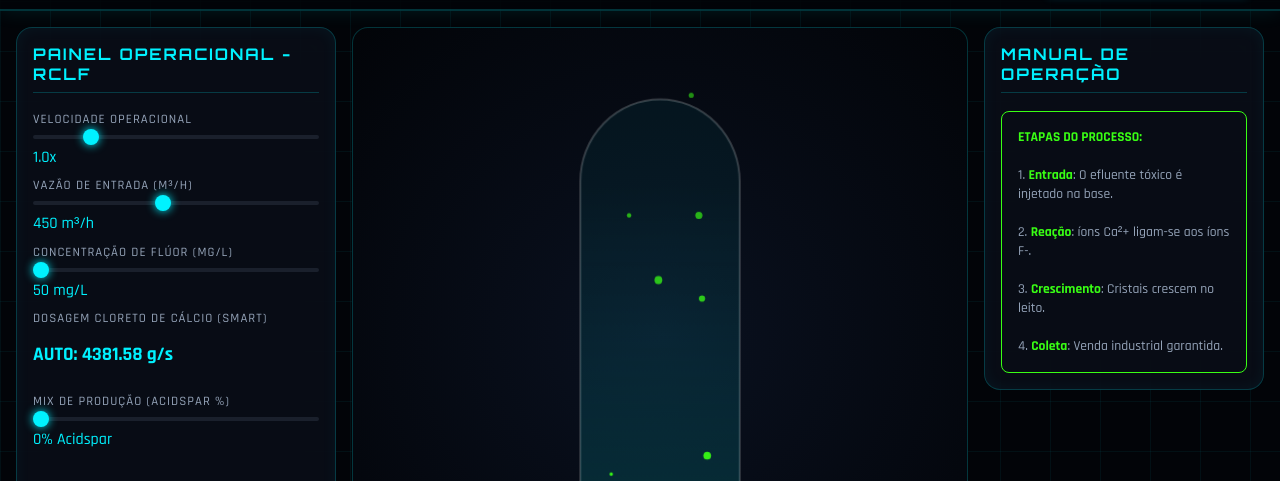
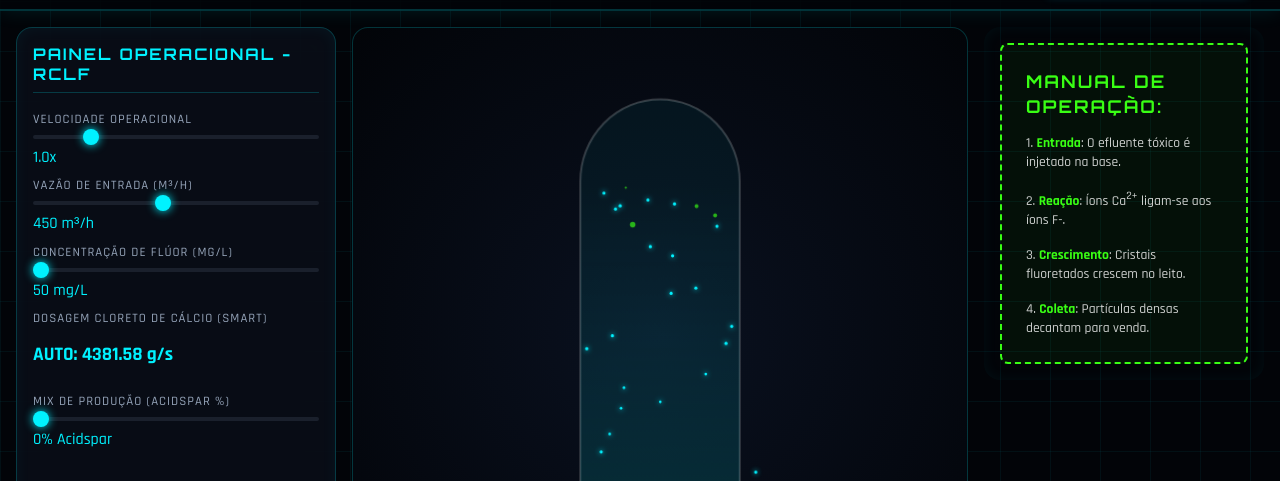
Before and after one commit to ChickChuck2/RCLF, a plain HTML site: page simulator.html in a window 1280 px wide. Both pictures are taken after a click on the button "ATRIBUIR CARGA". Shown: the part 49-530 px from the top of the page. Drawn offline with Linux system fonts and the light colour scheme.

Commit message:
feat: Implement advanced crystal growth and sedimentation physics, refine financial calculations to include savings and annualized ROI, and update operation manual UI.

```diff
--- a/simulation.js
+++ b/simulation.js
@@ -104,6 +104,7 @@ class ChemistryEngine {
             this.history.push({
                 day: currentDay,
                 revenue: this.totalRevenue,
+                savings: this.totalSavings,
                 cost: this.totalVariableCost + this.totalFixedCost
             });
             this.lastSnapshotDay = currentDay;
@@ -134,7 +135,7 @@ class PhysicsEngine {
         const fluidVelocity = (flowRate / 100) * speed;
 
         this.particles.forEach((p, i) => {
-            p.update(dt, fluidVelocity);
+            p.update(dt, fluidVelocity, centerY);
             if (p.isOutOfBounds(centerY) || p.isDead()) {
                 this.particles.splice(i, 1);
             }
@@ -149,7 +150,8 @@ class PhysicsEngine {
         const x = centerX + (Math.random() - 0.5) * 120;
         const y = centerY + 180;
         const type = Math.random() > 0.3 ? 'crystal' : 'fluid';
-        this.particles.push(new Particle(x, y, 1 + Math.random() * 3, type));
+        const startSize = type === 'crystal' ? 1 : 1 + Math.random() * 3;
+        this.particles.push(new Particle(x, y, startSize, type));
     }
 }
 
@@ -166,12 +168,33 @@ class Particle {
         this.vy = type === 'crystal' ? Math.random() * 2 : -Math.random() * 3;
         this.alpha = 1;
         this.color = type === 'crystal' ? '#00f2ff' : '#39ff14';
+        this.sedimenting = false;
     }
 
-    update(dt, fluidVelocity) {
+    update(dt, fluidVelocity, centerY) {
         if (this.type === 'crystal') {
-            const drag = fluidVelocity * CONFIG.PHYSICS.DRAG_COEFFICIENT;
-            this.vy += CONFIG.PHYSICS.GRAVITY - drag;
+            // Growth logic
+            if (!this.sedimenting && this.vy < 0 && this.size < 6) {
+                this.size += 0.015; // Grow while rising
+            }
+
+            // Dynamics
+            const drag = (fluidVelocity * 0.12) * (1 / this.size);
+            const grav = 0.05 * this.size;
+
+            // Forced transition at the top or when heavy
+            if (this.y < centerY - 130 || this.size >= 6) {
+                this.sedimenting = true;
+            }
+
+            if (this.sedimenting) {
+                // When sedimenting, we ignore upward drag and force vy to be positive
+                this.vy += grav * 1.5;
+                if (this.vy < 1.5) this.vy = 1.5; // Direct descendance
+            } else {
+                this.vy += grav - drag;
+            }
+
             this.x += this.vx;
             this.y += this.vy;
         } else {
@@ -182,7 +205,7 @@ class Particle {
     }
 
     isOutOfBounds(centerY) {
-        return this.y > centerY + 200 || this.y < centerY - 250;
+        return this.y > centerY + 220 || this.y < centerY - 280;
     }
 
     isDead() {
@@ -293,14 +316,30 @@ class Simulation {
         // Show auto-calculated dosing
         document.getElementById('dosingVal').innerText = `AUTO: ${results.massCaCl2.toFixed(2)} g/s`;
 
-        // Monthly Estimation Calculation (EBITDA = Revenue - Costs + Avoided Costs)
-        const monthlyRevenue = this.chem.totalRevenue;
-        const monthlyVarCost = this.chem.totalVariableCost;
-        const totalCost = monthlyVarCost + (this.chem.totalFixedCost || 0);
-        const netProfit = (monthlyRevenue - totalCost) + this.chem.totalSavings;
+        const totalCost = this.chem.totalVariableCost + (this.chem.totalFixedCost || 0);
+        const netProfit = (this.chem.totalRevenue - totalCost) + this.chem.totalSavings;
 
-        // ROI Calculation
-        const roi = (netProfit / CONFIG.FINANCIAL.CAPEX) * 100;
+        // Calculate 30-day rolling financials
+        let rev30 = 0;
+        let pro30 = 0;
+        if (this.chem.history.length > 1) {
+            const now = this.chem.history[this.chem.history.length - 1];
+            // Find snapshot closest to 30 days ago
+            const targetDay = now.day - 30;
+            const prev = this.chem.history.find(h => h.day >= targetDay) || this.chem.history[0];
+
+            rev30 = now.revenue - prev.revenue;
+            // EBITDA 30d = (Delta Revenue - Delta Cost) + Delta Savings
+            pro30 = (now.revenue - now.cost + now.savings) - (prev.revenue - prev.cost + prev.savings);
+        } else {
+            // Initial phase: just show current accumulated
+            rev30 = this.chem.totalRevenue;
+            pro30 = netProfit;
+        }
+
+        // ROI Calculation (Annualized based on 30-day performance)
+        const annualProfit = pro30 * 12;
+        const roi = (annualProfit / CONFIG.FINANCIAL.CAPEX) * 100;
 
         // Time Formatting
         const totalSeconds = this.chem.simTimeMs / 1000;
@@ -316,28 +355,11 @@ class Simulation {
             timeStr = `${hours}h`;
         }
 
-        set('revenueValue', 'R$ ' + formatBRL(monthlyRevenue));
+        set('revenueValue', 'R$ ' + formatBRL(this.chem.totalRevenue));
         set('profitValue', 'R$ ' + formatBRL(netProfit));
         set('savingsValue', 'R$ ' + formatBRL(this.chem.totalSavings));
         set('roiValue', roi.toFixed(2) + '%');
         set('simTime', timeStr);
-
-        // Calculate 30-day rolling financials
-        let rev30 = 0;
-        let pro30 = 0;
-        if (this.chem.history.length > 1) {
-            const now = this.chem.history[this.chem.history.length - 1];
-            // Find snapshot closest to 30 days ago
-            const targetDay = now.day - 30;
-            const prev = this.chem.history.find(h => h.day >= targetDay) || this.chem.history[0];
-
-            rev30 = now.revenue - prev.revenue;
-            pro30 = (now.revenue - now.cost) - (prev.revenue - prev.cost);
-        } else {
-            // Initial phase: just show current accumulated
-            rev30 = monthlyRevenue;
-            pro30 = netProfit;
-        }
 
         set('revenue30d', 'R$ ' + formatBRL(rev30));
         set('profit30d', 'R$ ' + formatBRL(pro30));
--- a/simulator.html
+++ b/simulator.html
@@ -87,14 +87,20 @@
             </section>
 
             <!-- Right Panel: Info/Manual -->
-            <aside class="panel info-panel">
-                <h3>MANUAL DE OPERAÇÃO</h3>
-                <div class="info-section" style="border-color: var(--neon-green); height: 100%; border-style: solid;">
-                    <strong>ETAPAS DO PROCESSO:</strong><br><br>
-                    1. <strong>Entrada</strong>: O efluente tóxico é injetado na base.<br><br>
-                    2. <strong>Reação</strong>: íons Ca²+ ligam-se aos íons F-.<br><br>
-                    3. <strong>Crescimento</strong>: Cristais crescem no leito.<br><br>
-                    4. <strong>Coleta</strong>: Venda industrial garantida.
+            <aside class="panel info-panel" style="border: none; background: transparent; backdrop-filter: none;">
+                <div class="info-section"
+                    style="border: 2px dashed var(--neon-green); height: 100%; padding: 1.5rem; background: rgba(57, 255, 20, 0.05); color: rgba(255, 255, 255, 0.8); line-height: 1.4;">
+                    <h3
+                        style="color: var(--neon-green); border: none; padding: 0; margin-bottom: 1rem; font-size: 1.1rem;">
+                        MANUAL DE OPERAÇÃO:</h3>
+                    <p style="margin-bottom: 1rem;">1. <strong style="color: var(--neon-green);">Entrada</strong>: O
+                        efluente tóxico é injetado na base.</p>
+                    <p style="margin-bottom: 1rem;">2. <strong style="color: var(--neon-green);">Reação</strong>: Íons
+                        Ca<sup>2+</sup> ligam-se aos íons F-.</p>
+                    <p style="margin-bottom: 1rem;">3. <strong style="color: var(--neon-green);">Crescimento</strong>:
+                        Cristais fluoretados crescem no leito.</p>
+                    <p>4. <strong style="color: var(--neon-green);">Coleta</strong>: Partículas densas decantam para
+                        venda.</p>
                 </div>
             </aside>
         </div>
```
